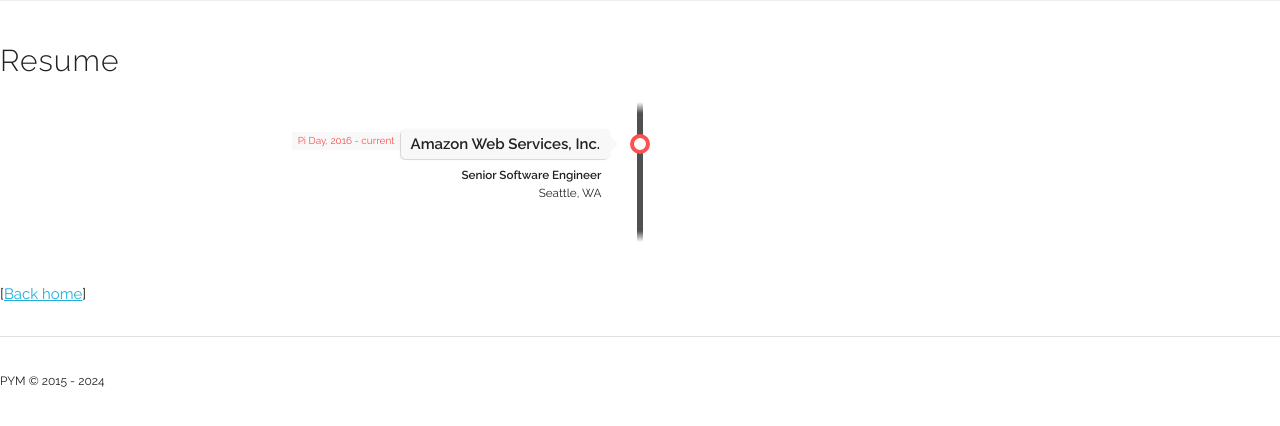
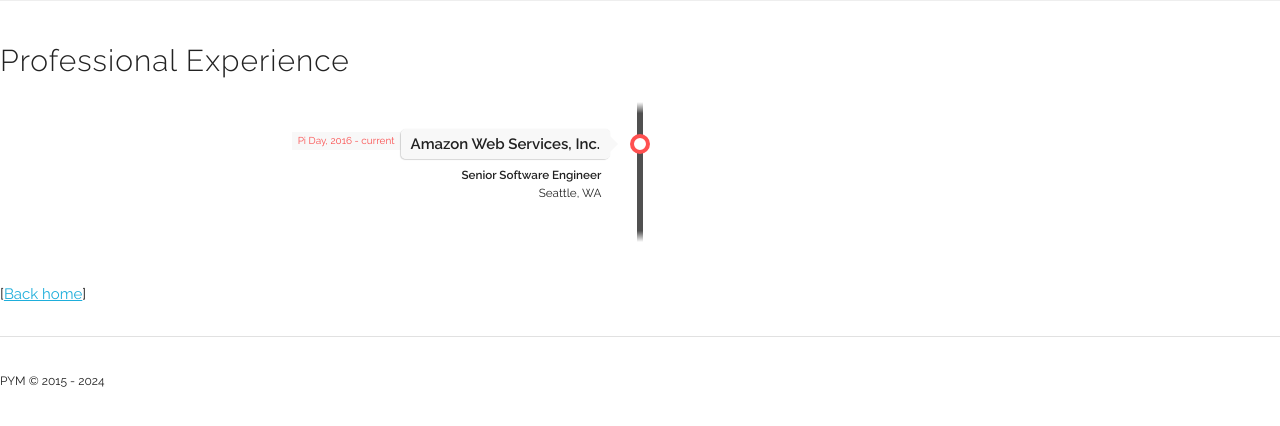
Before and after one commit to gfw001/gfw001.github.io, a Jekyll site: the page professional.html, which Jekyll copies as it is, in a window 1280 px wide. Shown: the top 426 px of the page. Built offline with Jekyll 4.4.1, drawn with Linux system fonts in a browser that asks for light colours.

Commit message:
Update professional.html

```diff
--- a/professional.html
+++ b/professional.html
@@ -68,7 +68,7 @@
 
 <!-- ========== RESUME ========== -->
 <div class="docs-section" id="resume">
-  <h4>Resume</h4>
+  <h4>Professional Experience</h4>
 
   <!-- The Timeline -->
   <ul class="timeline">
```
